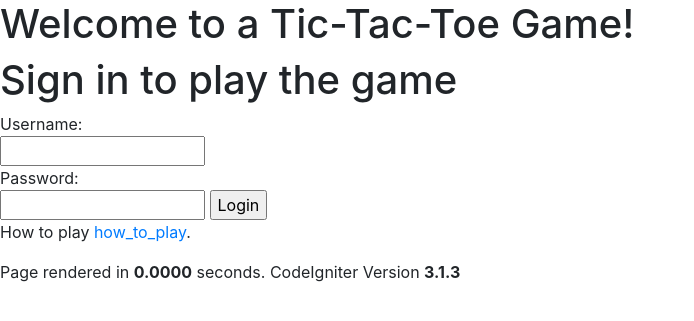
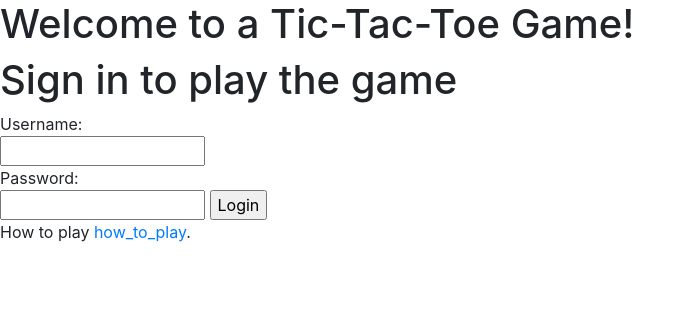
Before and after one commit to calvinkkd/tictactoe, a CodeIgniter app: page /database/ in a window 1280 px wide. Shown: the top 321 px of the page, without its empty margins (0-694 px from the left). Run offline with CodeIgniter, Linux system fonts and the light colour scheme; some libraries are stand-ins or nearby versions.

Commit message:
changed the styling of them

```diff
--- a/application/views/home.php
+++ b/application/views/home.php
@@ -16,7 +16,6 @@ defined('BASEPATH') OR exit('No direct script access allowed');
     <h1>Welcome to a Tic-Tac-Toe Game! </h1>
     <h2>you have signed in successfully, Lets's play! </h2>
 
-
     <br id="body">
         <a href="<?php echo base_url(); ?>index.php/tictactoe/index/0">Level 0 </a> </br>
          <a href="<?php echo base_url(); ?>index.php/tictactoe/index/1">Level 1 </a> </br>
@@ -25,11 +24,6 @@ defined('BASEPATH') OR exit('No direct script access allowed');
     <button>Logout <a href="<?php echo base_url(); ?>index.php/tictactoe/index/3"></button>
     </form>
 </div>
-<p class="footer">Page rendered in <strong>{elapsed_time}</strong> seconds.
-    <?php echo  (ENVIRONMENT === 'development') ?  'CodeIgniter Version <strong>' . CI_VERSION . '</strong>' : '' ?></p>
-</div>
-
-
 <script src="/assets/js/bootstrap.js"></script>
 <script src="/assets/js/bootstrap.js"></script>
 
--- a/application/views/login.php
+++ b/application/views/login.php
@@ -24,10 +24,6 @@ defined('BASEPATH') OR exit('No direct script access allowed');
     <link href="css/bootstrap.css" rel="stylesheet" media="screen">
     <link href="css.bootstrap-responsive.min.css" rel="stylesheet">
 
-
-
-
-
 </head>
 <body>
 
@@ -53,12 +49,9 @@ defined('BASEPATH') OR exit('No direct script access allowed');
 
     <p>How to play <a href="/play_tictactoe">how_to_play</a>.</p>
 	</div>
-    <p class="footer">Page rendered in <strong>{elapsed_time}</strong> seconds.
-        <?php echo  (ENVIRONMENT === 'development') ?  'CodeIgniter Version <strong>' . CI_VERSION . '</strong>' : '' ?></p>
+
 </div>
-
-<script src="/assets/js/bootstrap.js"></script>
-<script src="/assets/js/bootstrap.js"></script>
-
+        <script src="/assets/js/bootstrap.js"></script>
+        <script src="/assets/js/bootstrap.js"></script>
 </body>
 </html>
```
